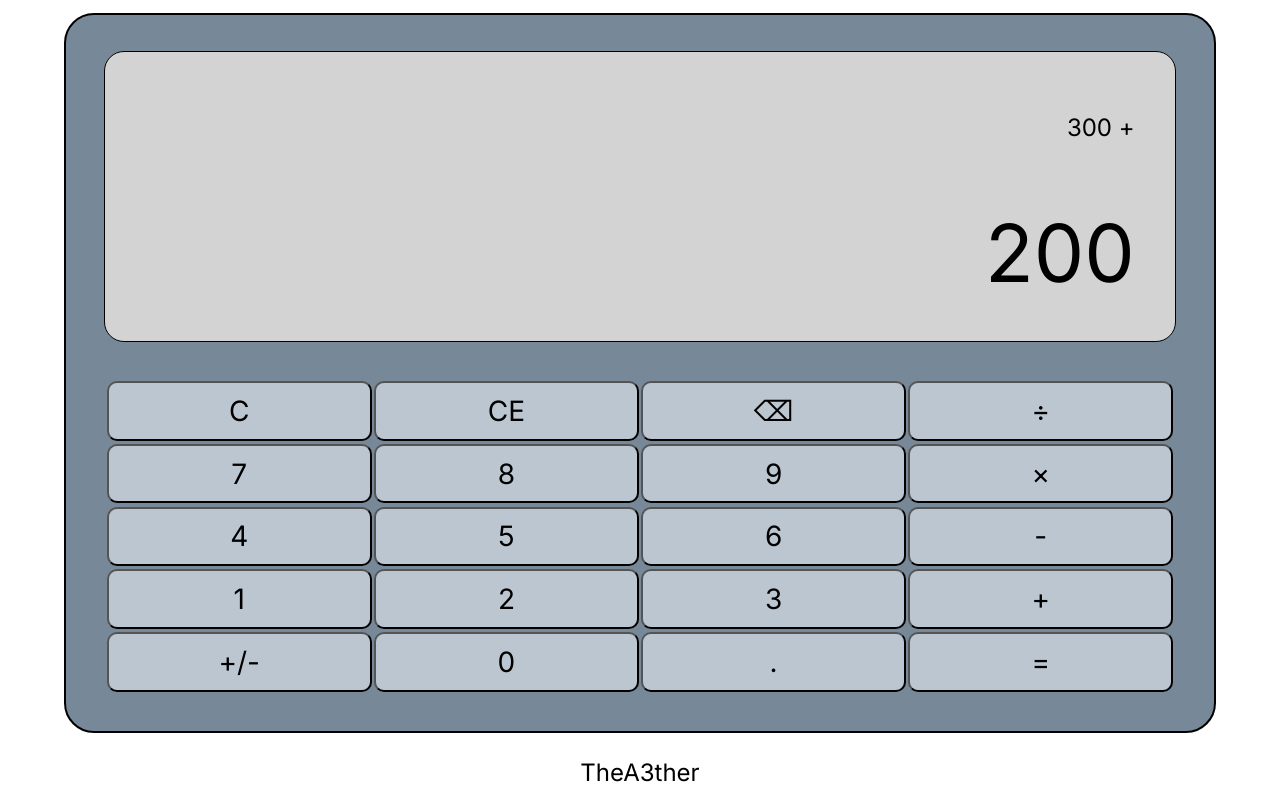
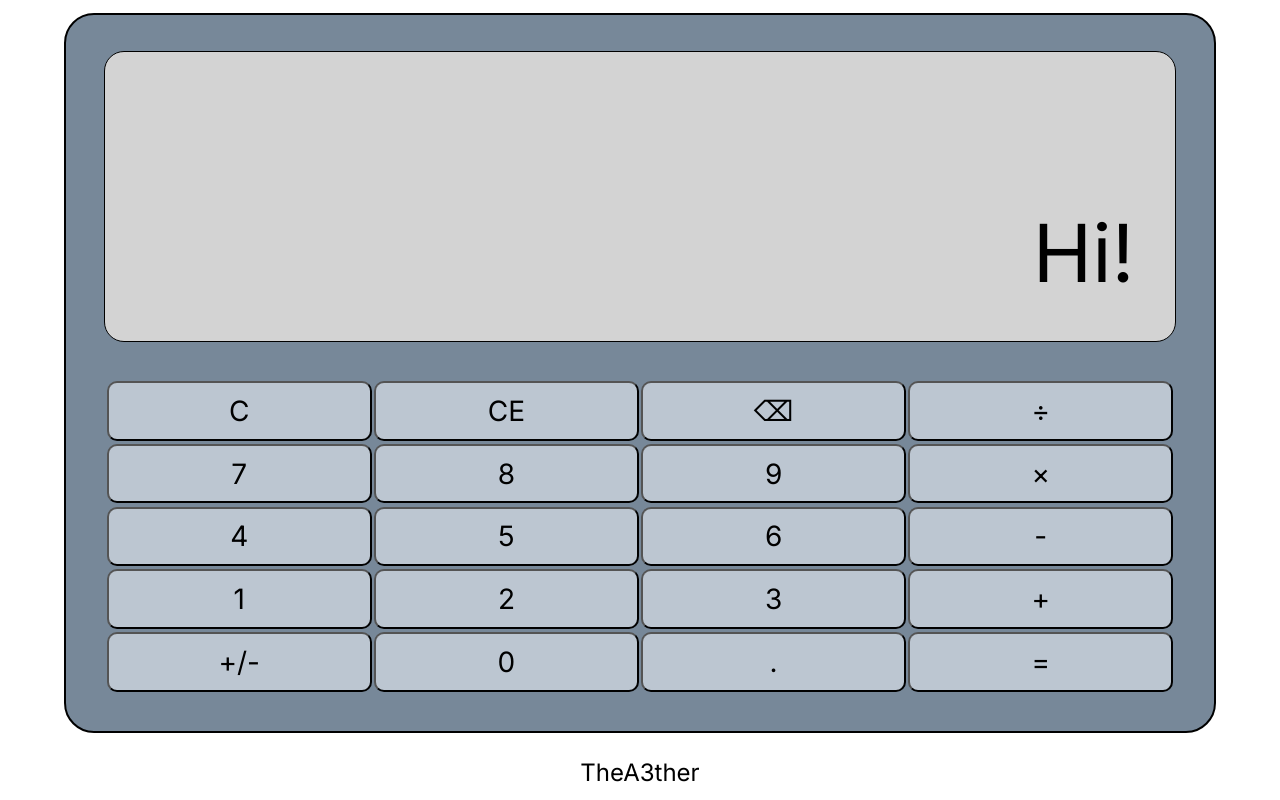
Before and after one commit to TheA3ther/odin-calculator, a plain HTML site: page index.html in a window 1280 px wide. Drawn offline with Linux system fonts and the light colour scheme.

Commit message:
Update placeholder text in display-area HTML

```diff
--- a/index.html
+++ b/index.html
@@ -11,8 +11,8 @@
 <body>
     <div id="calculator">
         <div id="display-area">
-            <div id="op-history">300 +</div>
-            <div id="op-current">200</div>
+            <div id="op-history"></div>
+            <div id="op-current">Hi!</div>
         </div>
         <div id="button-area">
             <div class="button-row">
```
